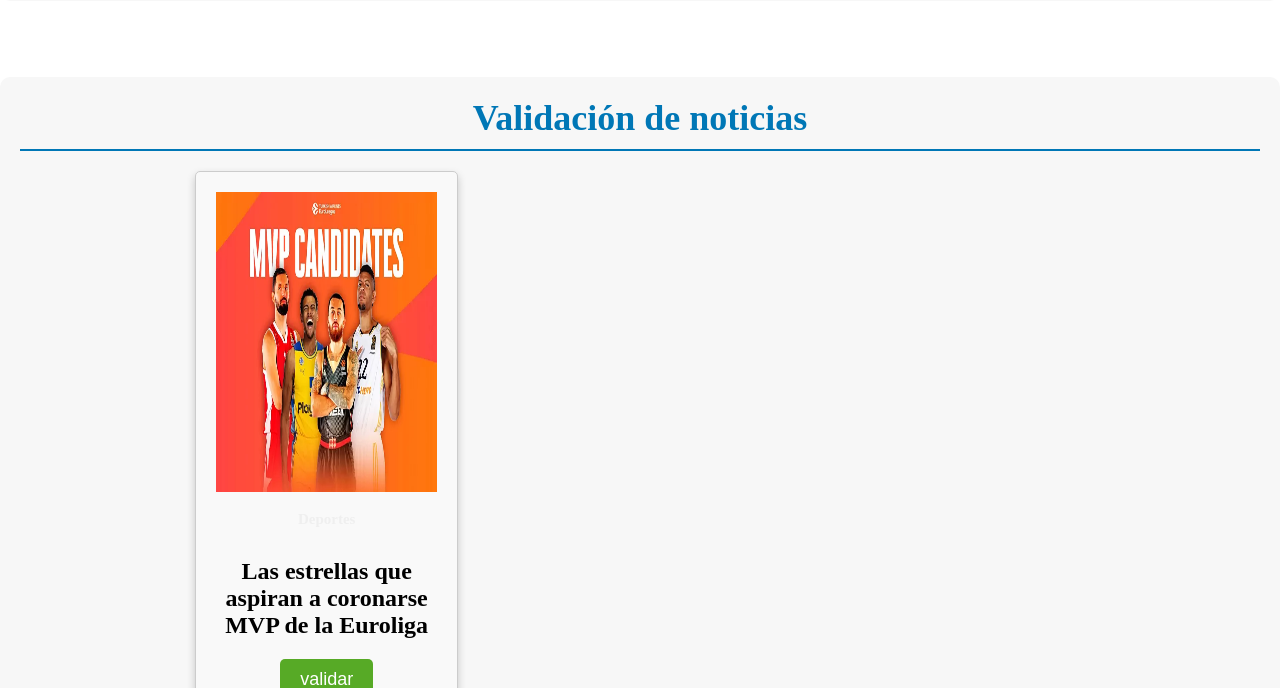
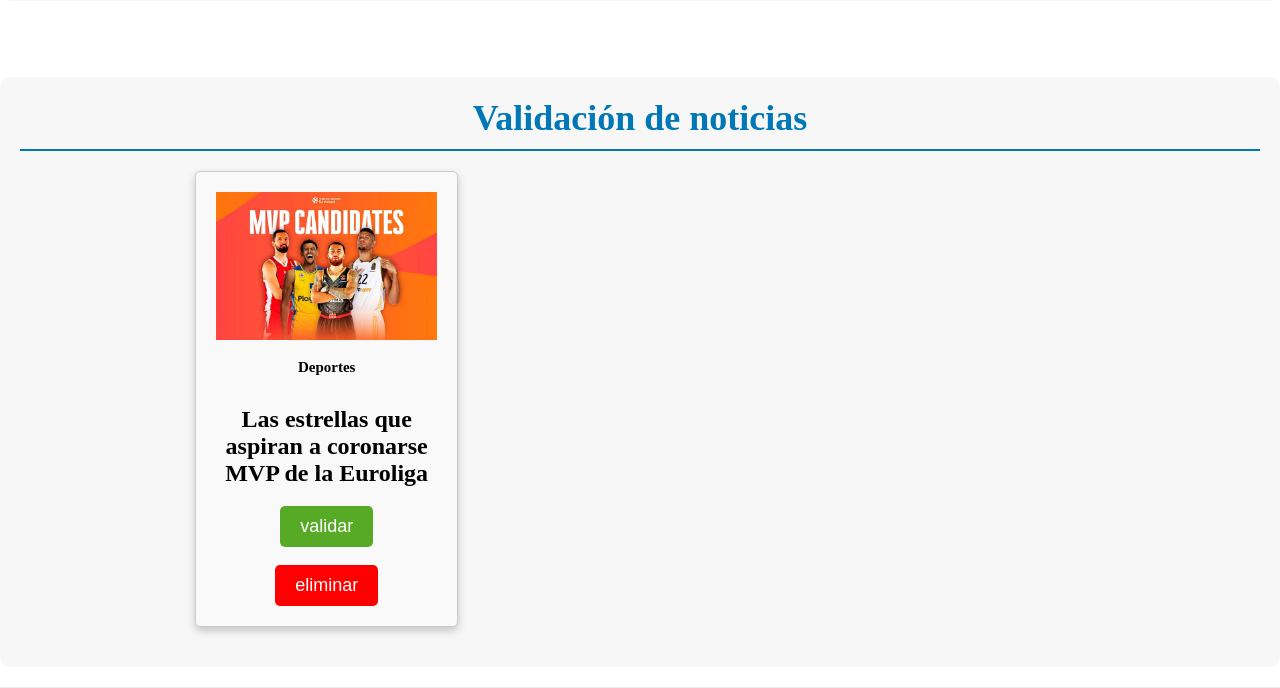
Before and after one commit to 2DW3A-202324-GestorAnuncios/repositorio-gestoranuncios-assignment-grupo3, a PHP site: page /validar.php in a window 1280 px wide. Shown: the part 325-1013 px from the top of the page. Run offline with PHP 8.4, Linux system fonts and the light colour scheme; data comes from the database, SQL or seed files in the repository; some web fonts are replaced.

Commit message:
estilos de validar

```diff
--- a/hojaEstilos/estilos.css
+++ b/hojaEstilos/estilos.css
@@ -404,6 +404,15 @@ header {
 .producto .precio, .productos-slide-anuncios .precio {
     font-weight: bold;
     font-size: 20px;
+}
+
+.imagen-validar {
+    flex: 1;
+}
+
+.imagen-validar img {
+    max-width: 100%;
+    margin-bottom: 10px;
 }
 
 .imagen-producto {
--- a/validar.php
+++ b/validar.php
@@ -43,7 +43,7 @@
                 while ($row = $resultAnuncios->fetch(PDO::FETCH_ASSOC)) {
                     echo '<div class="producto">';
                         $imagenAlt = empty($row['foto']) ? 'Sin Foto' : ucfirst($row['nombre_anuncio']);
-                        echo '<div class = "imagen-producto">';
+                        echo '<div class = "imagen-validar">';
                             echo '<img src="img/anuncios/' . $row['foto'] . '" alt="' . htmlspecialchars($imagenAlt) . '">';
                         echo '</div>';
                         echo '<div class = "contenedor-anuncio">';
@@ -69,11 +69,11 @@
             <?php
                 while ($row = $resultNoticias->fetch(PDO::FETCH_ASSOC)) {
                     echo '<div class="producto">';
-                        echo '<div class = "imagen-producto">';
+                        echo '<div class = "imagen-validar">';
                             echo '<img src="img/noticias/' . $row['foto'] . '" alt="' . htmlspecialchars($row['titulo']) . '" class="imagen-noticia3">';
                         echo '</div>';
                             echo '<div class = "contenedor-anuncio">';
-                            echo '<h1 class="titulo-noticia3-h1">' . $row['categoria'] . '</h1>';
+                            echo '<h1 style = "color: black" class="titulo-noticia3-h1">' . $row['categoria'] . '</h1>';
                             echo '<h2 class="titulo-noticia3">' . $row['titulo'] . '</h2>';
                             echo '<button style ="background-color: #57aa26" >validar</button>';
                             echo '<br>';
```
Also changed, not shown: img/fotoPerfil/Captura de pantalla 2023-09-14 125107.png (added).
